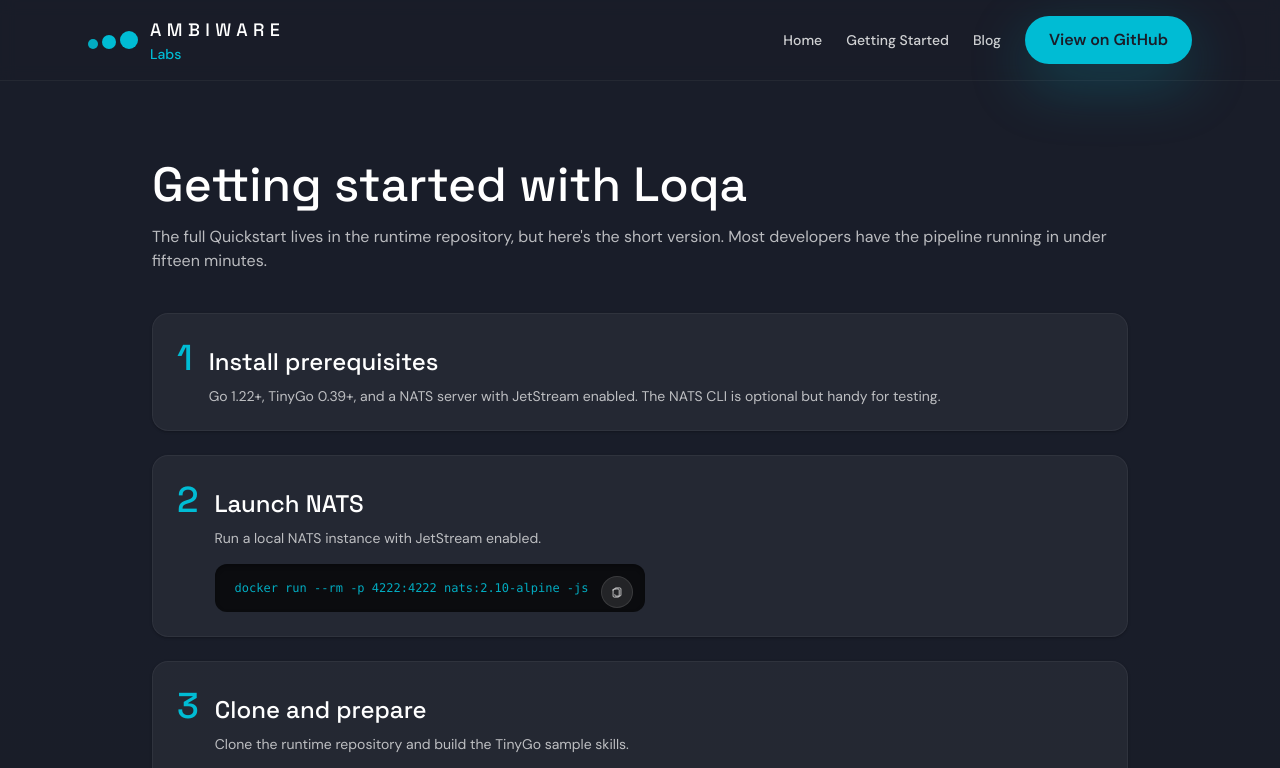
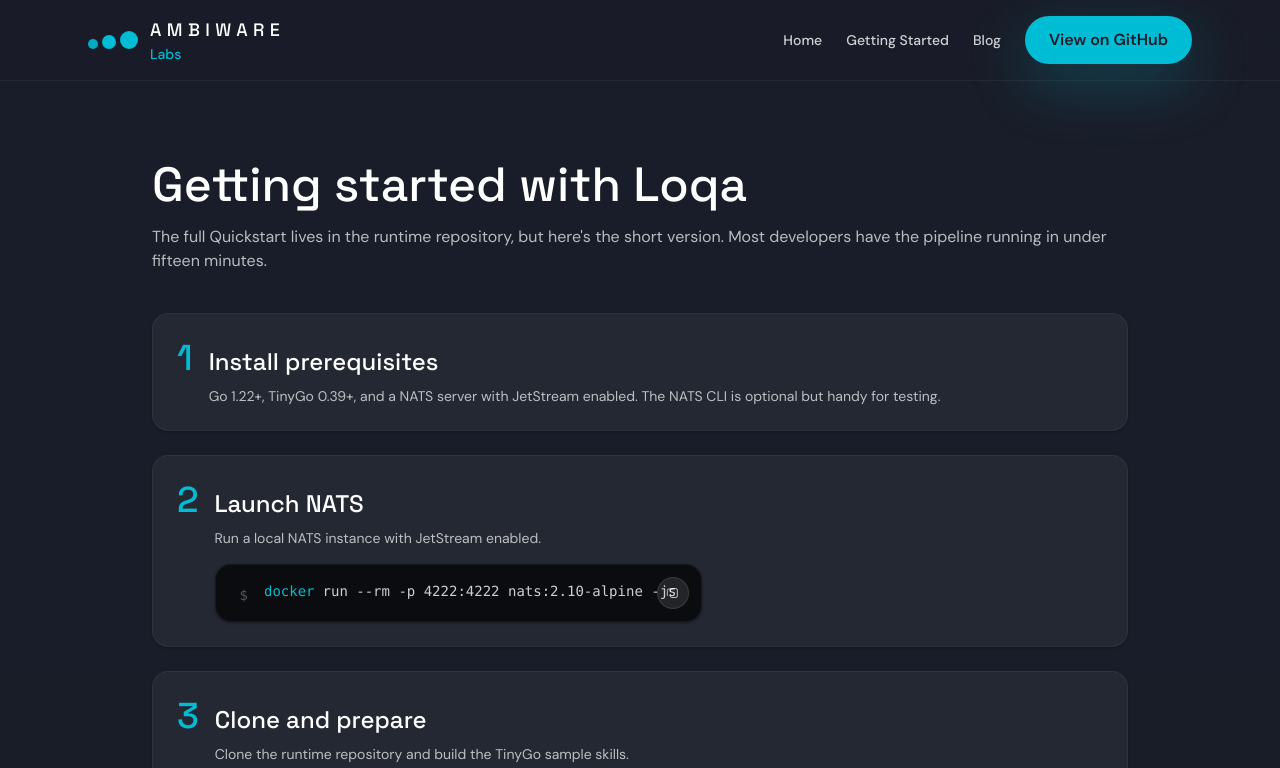
Before and after one commit to ambiware-labs/loqa-site, a Vue app: page /getting-started in a window 1280 px wide. Shown: the top 768 px of the page. Built offline with nearby package versions, Linux system fonts and the light colour scheme.

Commit message:
Refine command snippets with styled copy buttons

```diff
--- /dev/null
+++ b/src/components/CommandSnippet.vue
@@ -0,0 +1,90 @@
+<script setup lang="ts">
+import { computed, ref } from 'vue'
+
+type Props = {
+  command: string
+}
+
+const props = defineProps<Props>()
+
+const parsed = computed(() => {
+  const trimmed = props.command.trim()
+  if (!trimmed.includes('\n')) {
+    const [head, ...rest] = trimmed.split(/\s+/)
+    return {
+      display: null as string | null,
+      head,
+      tail: rest.join(' '),
+    }
+  }
+  return {
+    display: trimmed,
+    head: null,
+    tail: null,
+  }
+})
+
+const copied = ref(false)
+
+const copy = async () => {
+  try {
+    await navigator.clipboard.writeText(props.command)
+    copied.value = true
+    setTimeout(() => {
+      copied.value = false
+    }, 2000)
+  } catch (error) {
+    console.warn('Failed to copy command', error)
+  }
+}
+</script>
+
+<template>
+  <div
+    class="group relative overflow-hidden rounded-2xl border border-white/5 bg-black/70 px-6 py-4 shadow shadow-black/30"
+  >
+    <div class="flex items-start gap-4 text-xs text-white/70 sm:text-sm">
+      <span class="mt-0.5 font-mono text-white/30 sm:mt-1">$</span>
+      <div class="flex-1 whitespace-pre-wrap font-mono">
+        <template v-if="parsed.display">
+          {{ parsed.display }}
+        </template>
+        <template v-else>
+          <span class="text-brand-blue">{{ parsed.head }}</span>
+          <span class="ml-2 text-white/80">{{ parsed.tail }}</span>
+        </template>
+      </div>
+    </div>
+    <button
+      type="button"
+      class="absolute right-3 top-3 inline-flex h-8 w-8 items-center justify-center rounded-full border border-white/10 bg-white/10 text-white/70 transition hover:text-white hover:bg-white/20"
+      @click="copy"
+      aria-label="Copy command"
+    >
+      <svg xmlns="http://www.w3.org/2000/svg" viewBox="0 0 24 24" fill="none" stroke="currentColor" stroke-width="1.5" class="h-4 w-4">
+        <path stroke-linecap="round" stroke-linejoin="round" d="M8 9.75V7.5a2.25 2.25 0 0 1 2.25-2.25h6A2.25 2.25 0 0 1 18.5 7.5v9a2.25 2.25 0 0 1-2.25 2.25h-6A2.25 2.25 0 0 1 8 16.5v-2.25" />
+        <path stroke-linecap="round" stroke-linejoin="round" d="M3.5 15.75V8.25A2.25 2.25 0 0 1 5.75 6h6" />
+      </svg>
+    </button>
+    <transition name="fade">
+      <span
+        v-if="copied"
+        class="absolute right-14 top-3 rounded-full bg-brand-blue/15 px-3 py-1 text-[11px] font-semibold uppercase tracking-[0.2em] text-brand-blue"
+      >
+        Copied
+      </span>
+    </transition>
+  </div>
+</template>
+
+<style scoped>
+.fade-enter-active,
+.fade-leave-active {
+  transition: opacity 0.2s ease;
+}
+
+.fade-enter-from,
+.fade-leave-to {
+  opacity: 0;
+}
+</style>
--- a/src/views/GettingStartedView.vue
+++ b/src/views/GettingStartedView.vue
@@ -1,5 +1,5 @@
 <script setup lang="ts">
-import { ref } from 'vue'
+import CommandSnippet from '../components/CommandSnippet.vue'
 
 interface Step {
   title: string
@@ -39,21 +39,6 @@ const steps: Step[] = [
   },
 ]
 
-const lastCopied = ref<string | null>(null)
-
-const copyCommand = async (command: string) => {
-  try {
-    await navigator.clipboard.writeText(command)
-    lastCopied.value = command
-    setTimeout(() => {
-      if (lastCopied.value === command) {
-        lastCopied.value = null
-      }
-    }, 2000)
-  } catch (error) {
-    console.warn('Failed to copy command:', error)
-  }
-}
 </script>
 
 <template>
@@ -75,47 +60,7 @@ const copyCommand = async (command: string) => {
             <h2 class="font-display text-2xl text-white">{{ step.title }}</h2>
             <p class="mt-2 text-sm text-white/70">{{ step.description }}</p>
             <div v-if="step.commands" class="mt-4 space-y-3">
-              <div
-                v-for="command in step.commands"
-                :key="command"
-                class="relative rounded-xl bg-black/70 px-5 py-4 pr-14 text-xs text-brand-blue/90 shadow-inner shadow-black/30"
-              >
-                <pre class="whitespace-pre-wrap"><code>{{ command }}</code></pre>
-                <button
-                  class="btn-copy"
-                  type="button"
-                  @click="copyCommand(command)"
-                >
-                  <svg
-                    xmlns="http://www.w3.org/2000/svg"
-                    fill="none"
-                    viewBox="0 0 24 24"
-                    stroke-width="1.5"
-                    stroke="currentColor"
-                    class="h-3.5 w-3.5"
-                  >
-                    <path
-                      stroke-linecap="round"
-                      stroke-linejoin="round"
-                      d="M8.25 7.5V6.75C8.25 5.784 9.034 5 10 5h7c.966 0 1.75.784 1.75 1.75v10.5c0 .966-.784 1.75-1.75 1.75H10c-.966 0-1.75-.784-1.75-1.75V16.5"
-                    />
-                    <path
-                      stroke-linecap="round"
-                      stroke-linejoin="round"
-                      d="M5.25 8.5c0-.966.784-1.75 1.75-1.75h7c.966 0 1.75.784 1.75 1.75v10.5c0 .966-.784 1.75-1.75 1.75h-7c-.966 0-1.75-.784-1.75-1.75V8.5Z"
-                    />
-                  </svg>
-                  <span class="sr-only">Copy</span>
-                </button>
-                <transition name="fade">
-                  <span
-                    v-if="lastCopied === command"
-                    class="absolute right-14 top-3 rounded-full bg-brand-blue/10 px-3 py-1 text-[11px] uppercase tracking-[0.2em] text-brand-blue"
-                  >
-                    Copied
-                  </span>
-                </transition>
-              </div>
+              <CommandSnippet v-for="command in step.commands" :key="command" :command="command" />
             </div>
           </div>
         </div>
@@ -138,31 +83,3 @@ const copyCommand = async (command: string) => {
     </div>
   </section>
 </template>
-
-<style scoped>
-.btn-copy {
-  @apply absolute right-3 top-3 inline-flex items-center justify-center rounded-full border border-white/10 bg-white/10 p-2 text-white/80 transition hover:text-white hover:bg-white/20;
-}
-
-.fade-enter-active,
-.fade-leave-active {
-  transition: opacity 0.2s ease;
-}
-
-.fade-enter-from,
-.fade-leave-to {
-  opacity: 0;
-}
-
-.sr-only {
-  position: absolute;
-  width: 1px;
-  height: 1px;
-  padding: 0;
-  margin: -1px;
-  overflow: hidden;
-  clip: rect(0, 0, 0, 0);
-  white-space: nowrap;
-  border-width: 0;
-}
-</style>
```
Also changed, not shown: 1 other file (tests, documents, lock files or other folders).
